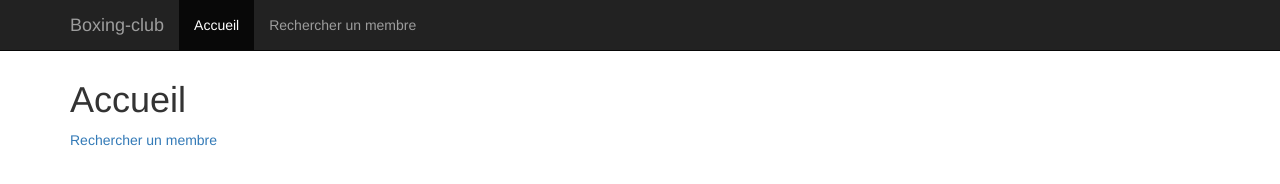
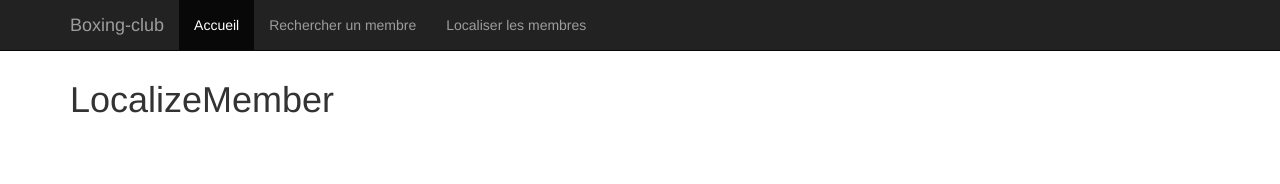
Before and after one commit to Med34/boxing-club, a website: page bclubModule/index.html at #/localizeMembers in a window 1280 px wide. Drawn offline with Linux system fonts and the light colour scheme.

Commit message:
LocalizeMembers init

```diff
--- a/bclubModule/index.html
+++ b/bclubModule/index.html
@@ -18,7 +18,8 @@
                 <ul class="nav navbar-nav">
                     <li class="active"><a href="#/home">Accueil</a></li>
                     <li><a href="#/findMember">Rechercher un membre</a></li>
-                </ul>
+                    <li><a href="#/localizeMembers">Localiser les membres</a></li>
+                 </ul>
             </div>
         </div>
     </nav>
--- a/bclubModule/js/app.js
+++ b/bclubModule/js/app.js
@@ -11,6 +11,10 @@ app.config(['$routeProvider', function ($routeProvider) {
             controller: 'FindMemberController',
             templateUrl: 'templates/findMember.html'
         })
+        .when('/localizeMembers', {
+            controller: 'LocalizeMemberController',
+            templateUrl: 'templates/localizeMembers.html'
+        })
         .otherwise({
             redirectTo: '/home'
         });
--- a/bclubModule/js/controllers.js
+++ b/bclubModule/js/controllers.js
@@ -21,3 +21,7 @@ angular.module('bclub').controller("FindMemberController", function ($scope, $ht
         $scope.members = null;
     }
 });
+
+angular.module('bclub').controller("LocalizeMemberController", function($scope, $http){
+
+});
--- /dev/null
+++ b/bclubModule/templates/localizeMembers.html
@@ -0,0 +1 @@
+<h1>LocalizeMember</h1>
--- a/server/database.js
+++ b/server/database.js
@@ -28,7 +28,6 @@ exports.connect = function(callback) {
  * renseigne. Sinon recupere ceux correspondant aux criteres.
  */
 exports.findAllMembers = function(callback, paramJSON) {
-    console.log(paramJSON);
     paramJSON = (typeof paramJSON === 'undefined') ? {} : paramJSON;
     db.collection(config.mongodb.collectionMembers).find(paramJSON, {_id:0}, function(err, cursor){
         cursor.sort({"id":1}).toArray(function(err, items) {
```
